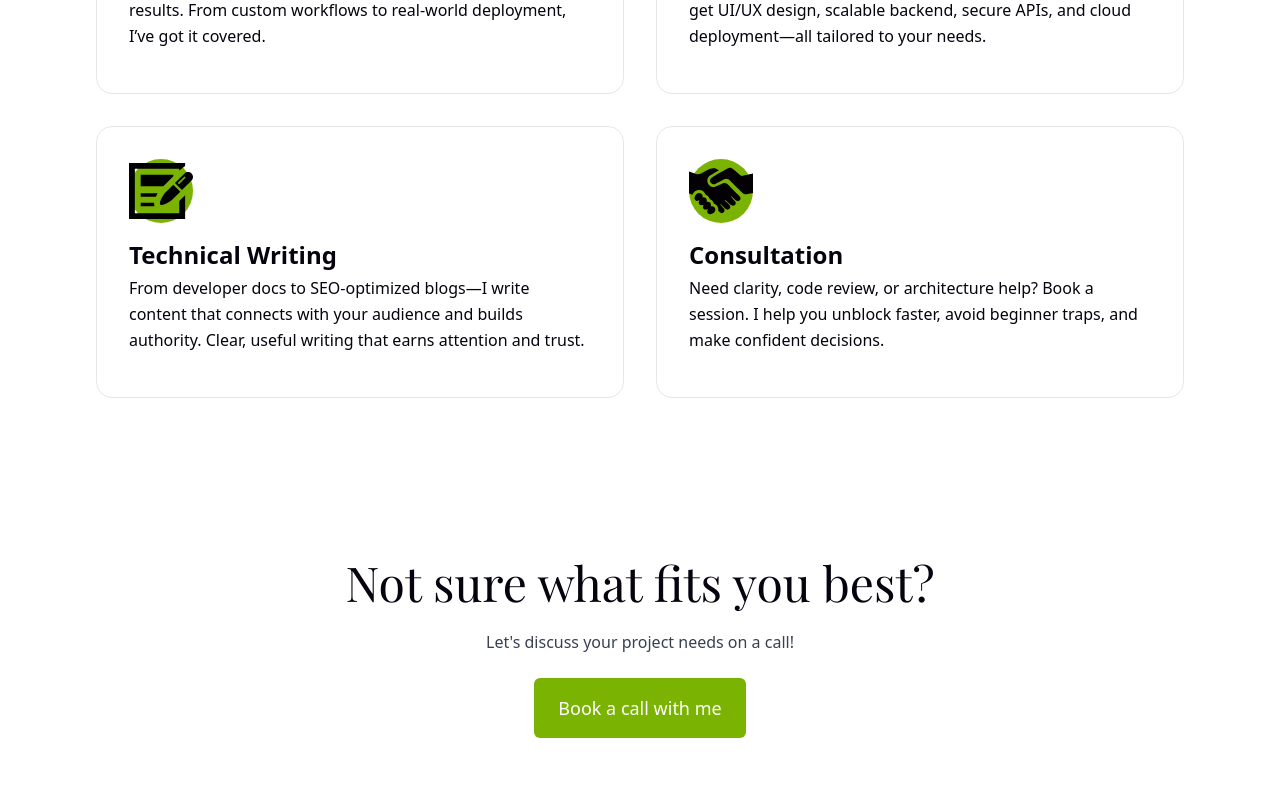
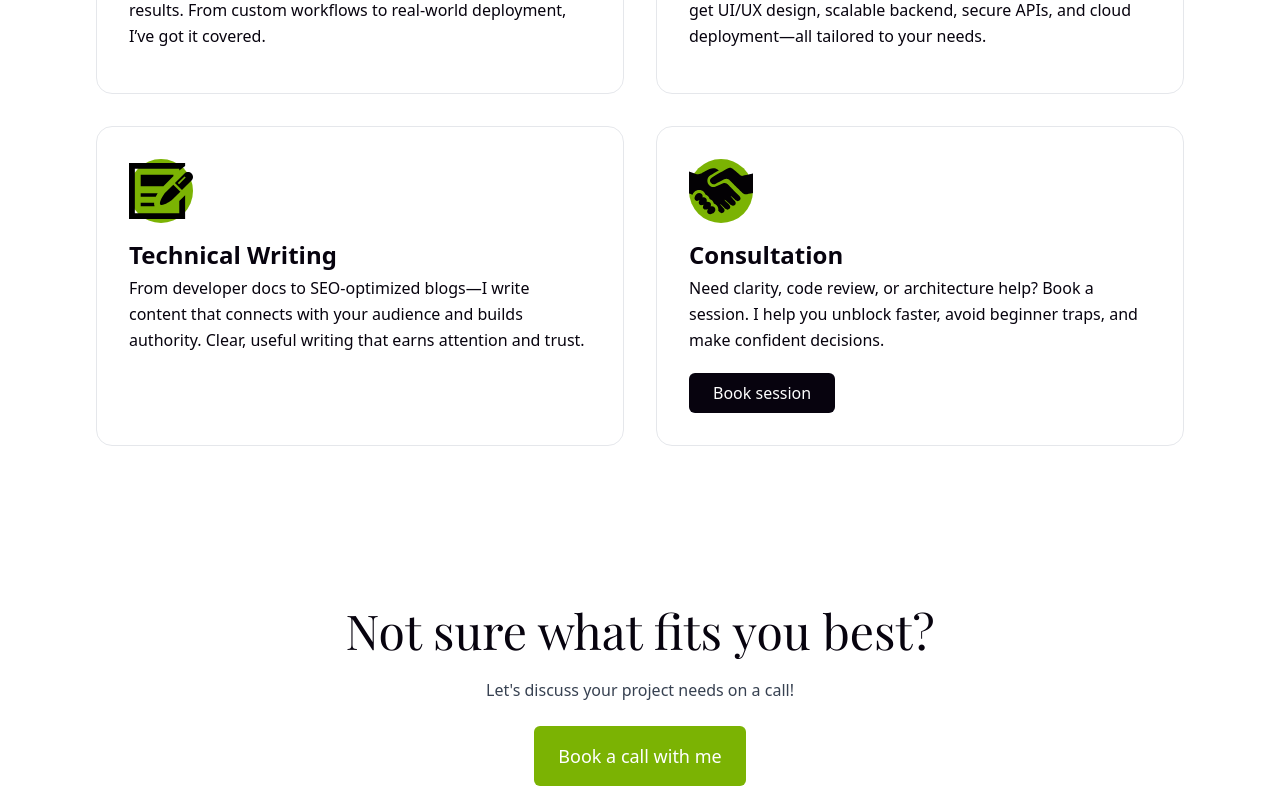
Before and after one commit to mis-coder/antraverma.com, a Next.js app: page / in a window 1280 px wide. Shown: the part 1160-1960 px from the top of the page. Built offline with nearby package versions, Linux system fonts and the light colour scheme; a web font is replaced by a local one.

Commit message:
feat: added topmate link

```diff
--- a/app/components/Sections/Services.tsx
+++ b/app/components/Sections/Services.tsx
@@ -1,5 +1,6 @@
-import { services } from "@/app/constants";
+import { services, topmateUrl } from "@/app/constants";
 import Image from "next/image";
+import Link from "next/link";
 
 const ServicesSection = () => {
   return (
@@ -30,6 +31,15 @@ const ServicesSection = () => {
               <p className="mb-3 text-base leading-relaxed text-pretty">
                 {service.description}
               </p>
+              {service.title.toLowerCase() === "consultation" && (
+                <Link
+                  href={topmateUrl}
+                  target="_blank"
+                  className="inline-block bg-secondary text-primary px-6 py-2 rounded-md mt-2 group-hover:bg-primary group-hover:text-secondary hover:scale-105 transition-all duration-300 ease-in-out"
+                >
+                  Book session
+                </Link>
+              )}
             </div>
           ))}
         </div>
--- a/app/constants/index.ts
+++ b/app/constants/index.ts
@@ -17,6 +17,7 @@ import AIUtilsPreview from "../assets/images/project_ai_utils.png";
 import PassGeneratorPreview from "../assets/images/project_pass_generator.png";
 
 export const onlineMeetUrl = "https://calendly.com/contact-antraverma/30min";
+export const topmateUrl = "https://topmate.io/antra_v";
 
 export const navItems = [
   {
```
